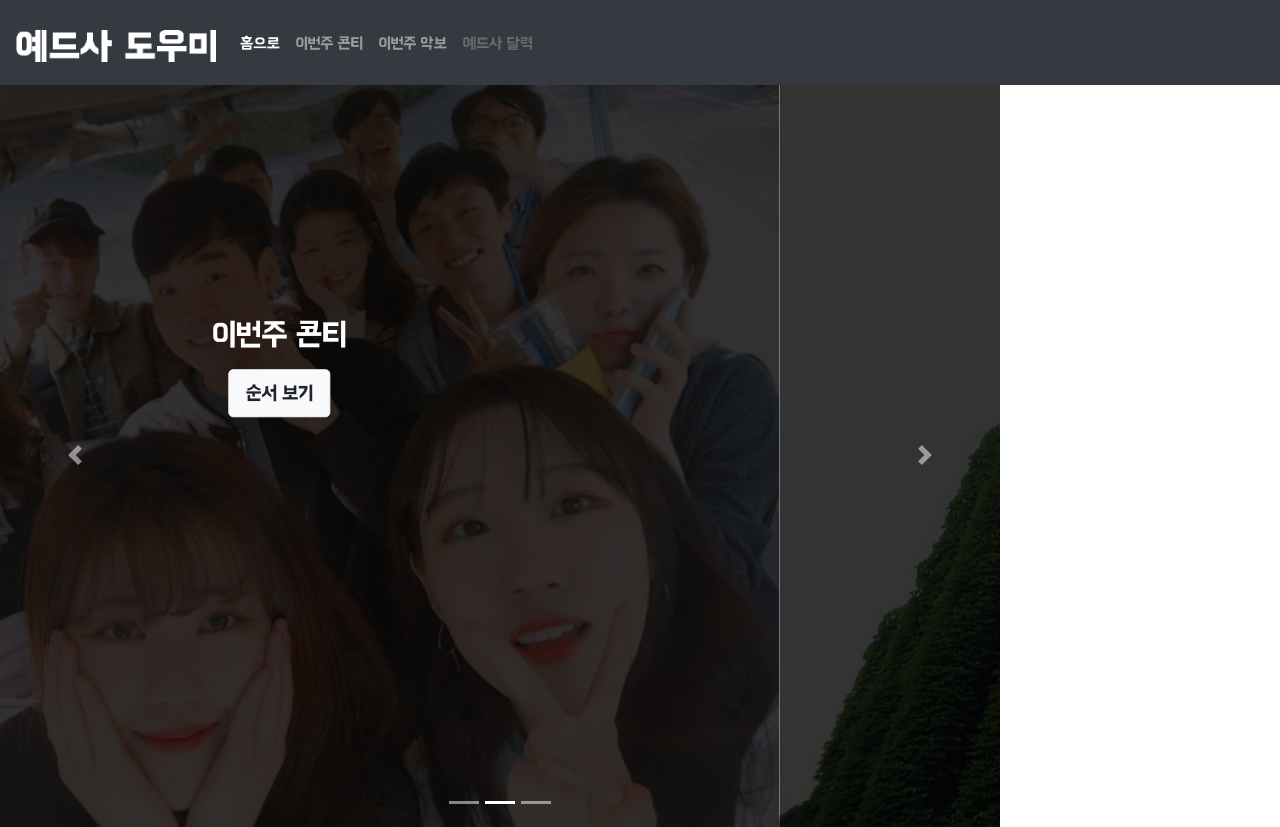
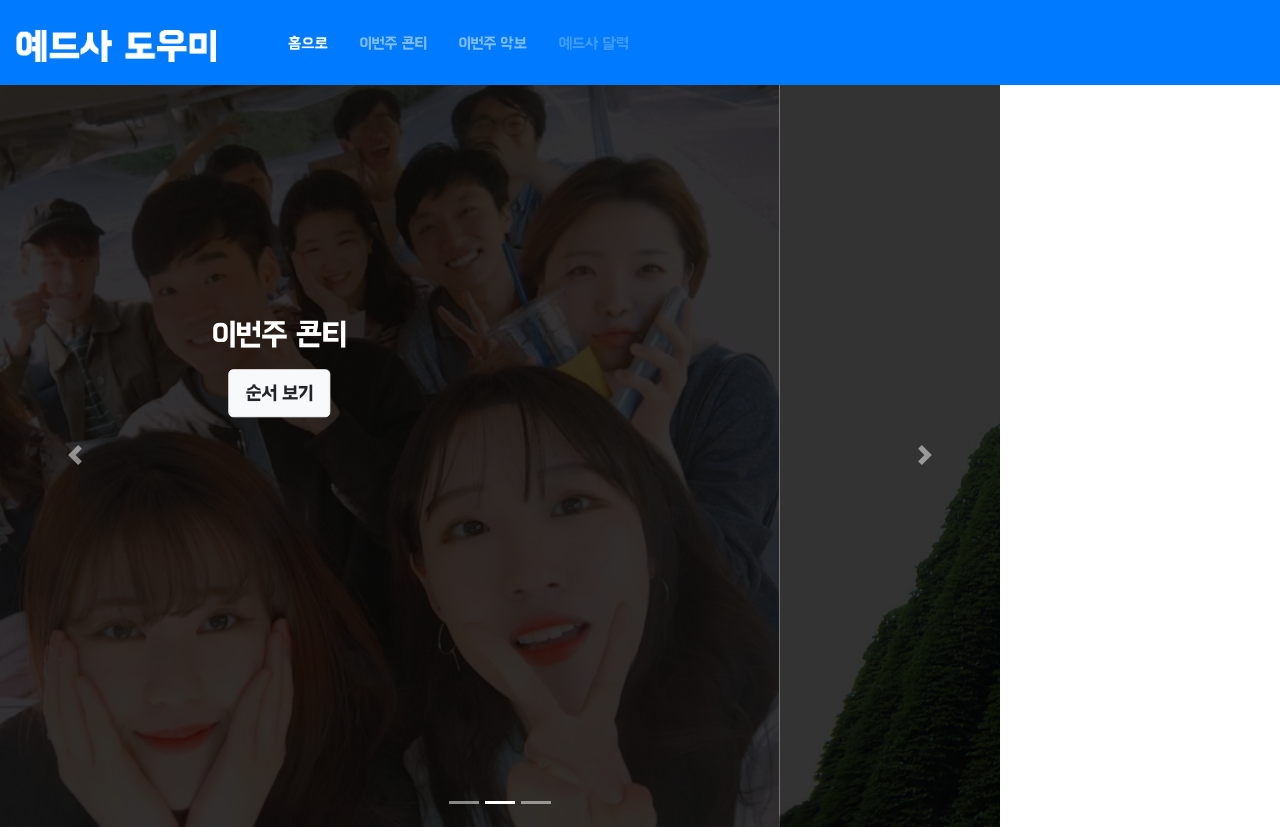
Before and after one commit to isaacdigs/yedsa_app, a plain HTML site: page index.html in a window 1280 px wide. Shown: the top 827 px of the page. Drawn offline with nearby package versions, Linux system fonts and the light colour scheme; a web font is replaced by a local one.

Commit message:
Color-scheme
To blue

```diff
--- a/index.html
+++ b/index.html
@@ -79,7 +79,7 @@
 
 <body>
 
-    <nav class="navbar navbar-expand-md navbar-dark bg-dark fixed-top">
+    <nav class="navbar navbar-expand-md navbar-dark bg-primary fixed-top">
         <a class="navbar-brand" href="#"><img src="logogif.gif"></a>
         <button class="navbar-toggler" type="button" data-toggle="collapse" data-target="#navbarsExampleDefault" aria-controls="navbarsExampleDefault" aria-expanded="false" aria-label="Toggle navigation">
         <span class="navbar-toggler-icon"></span>
@@ -88,16 +88,16 @@
         <div class="collapse navbar-collapse" id="navbarsExampleDefault">
             <ul class="navbar-nav mr-auto">
                 <li class="nav-item active">
-                    <a class="nav-link" href="#carouselFull">홈으로 <span class="sr-only">홈으로</span></a>
+                    <a class="nav-link mx-2 ml-5" href="#carouselFull">홈으로 <span class="sr-only">홈으로</span></a>
                 </li>
                 <li class="nav-item">
-                    <a class="nav-link" href="#conti">이번주 콘티</a>
+                    <a class="nav-link mx-2" href="#conti">이번주 콘티</a>
                 </li>
                 <li class="nav-item">
-                    <a class="nav-link" href="#music">이번주 악보</a>
+                    <a class="nav-link mx-2" href="#music">이번주 악보</a>
                 </li>
                 <li class="nav-item">
-                    <a class="nav-link disabled" href="#">예드사 달력</a>
+                    <a class="nav-link mx-2 disabled" href="#">예드사 달력</a>
                 </li>
             </ul>
         </div>
```
